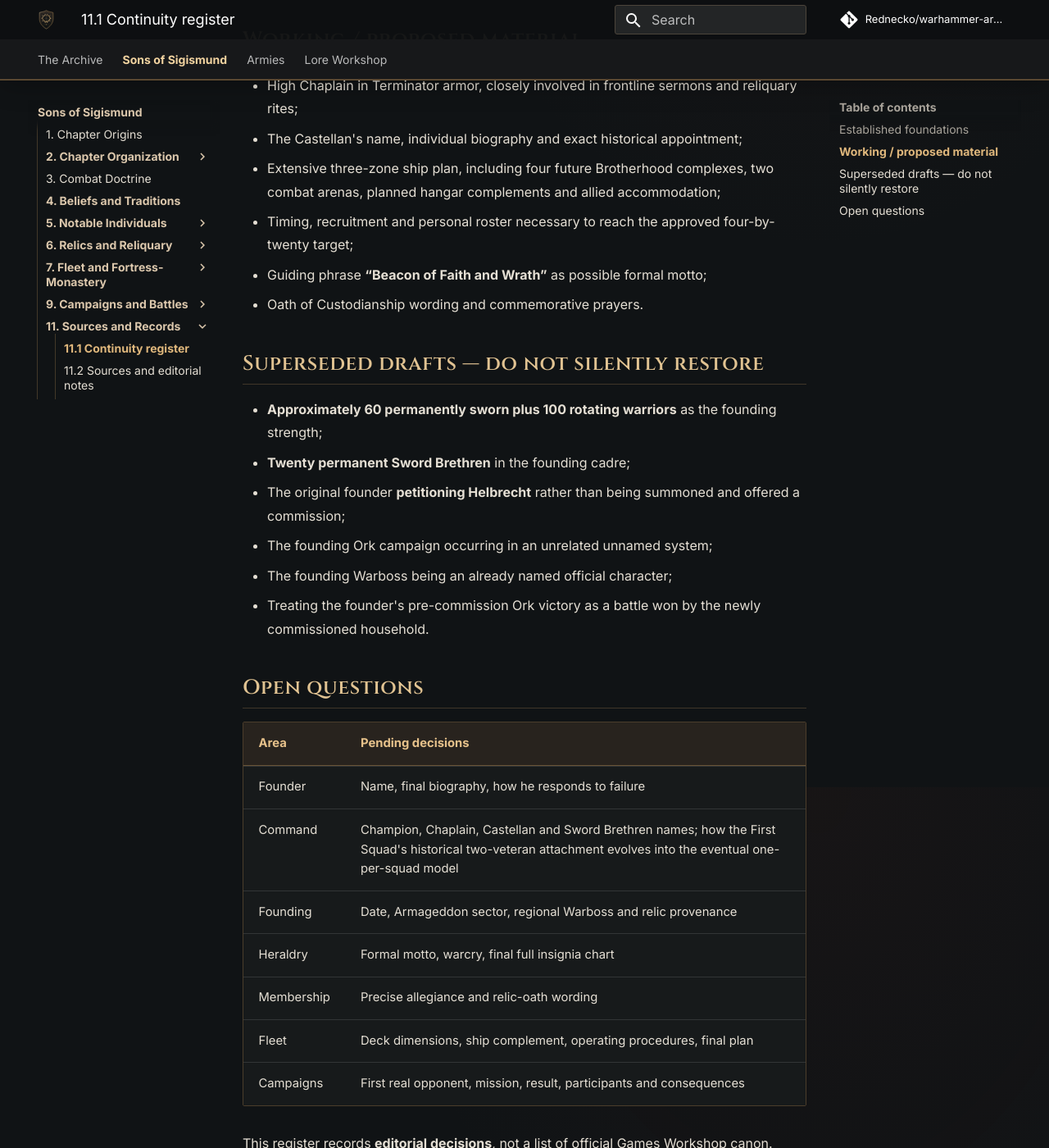
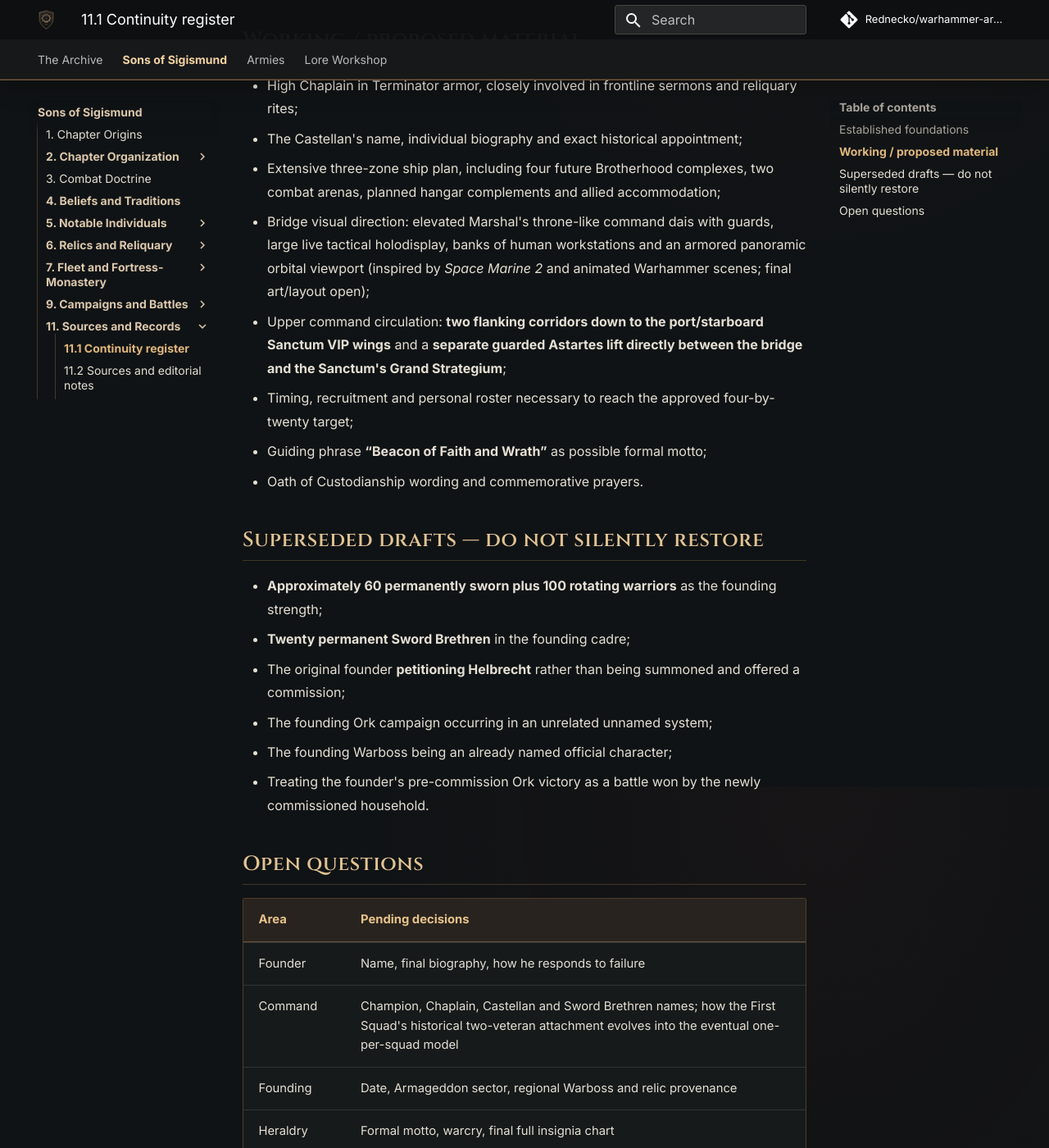
Before and after one commit to Rednecko/warhammer-archives, an MkDocs documentation site: the page built from docs/sons-of-sigismund/archive/canon-status.md, in a window 1280 px wide and 1400 px high, scrolled down 1840 px. Shown: the whole window at 82% size. Built offline with MkDocs 1.6.1 and Material for MkDocs 9.7.7, drawn with Linux system fonts in a browser that asks for light colours; comment, search, counter and statistics services are not loaded; some of the changed text lies outside the part shown.

Commit message:
Capture approved bridge visual concept, connections, and unnamed crew in continuity register

```diff
--- a/docs/sons-of-sigismund/archive/canon-status.md
+++ b/docs/sons-of-sigismund/archive/canon-status.md
@@ -37,6 +37,8 @@ The wiki is a living narrative. Status labels prevent old drafts, proposed figur
 - High Chaplain in Terminator armor, closely involved in frontline sermons and reliquary rites;
 - The Castellan's name, individual biography and exact historical appointment;
 - Extensive three-zone ship plan, including four future Brotherhood complexes, two combat arenas, planned hangar complements and allied accommodation;
+- Bridge visual direction: elevated Marshal's throne-like command dais with guards, large live tactical holodisplay, banks of human workstations and an armored panoramic orbital viewport (inspired by *Space Marine 2* and animated Warhammer scenes; final art/layout open);
+- Upper command circulation: **two flanking corridors down to the port/starboard Sanctum VIP wings** and a **separate guarded Astartes lift directly between the bridge and the Sanctum's Grand Strategium**;
 - Timing, recruitment and personal roster necessary to reach the approved four-by-twenty target;
 - Guiding phrase **“Beacon of Faith and Wrath”** as possible formal motto;
 - Oath of Custodianship wording and commemorative prayers.
@@ -59,7 +61,7 @@ The wiki is a living narrative. Status labels prevent old drafts, proposed figur
 | Founding | Date, Armageddon sector, regional Warboss and relic provenance |
 | Heraldry | Formal motto, warcry, final full insignia chart |
 | Membership | Precise allegiance and relic-oath wording |
-| Fleet | Deck dimensions, ship complement, operating procedures, final plan |
+| Fleet | Literal deck dimensions, named Shipmaster and Navigator, bridge officers and guard posts, final visual plan, ship complement and operating procedures |
 | Campaigns | First real opponent, mission, result, participants and consequences |
 
 This register records **editorial decisions**, not a list of official Games Workshop canon.
```
